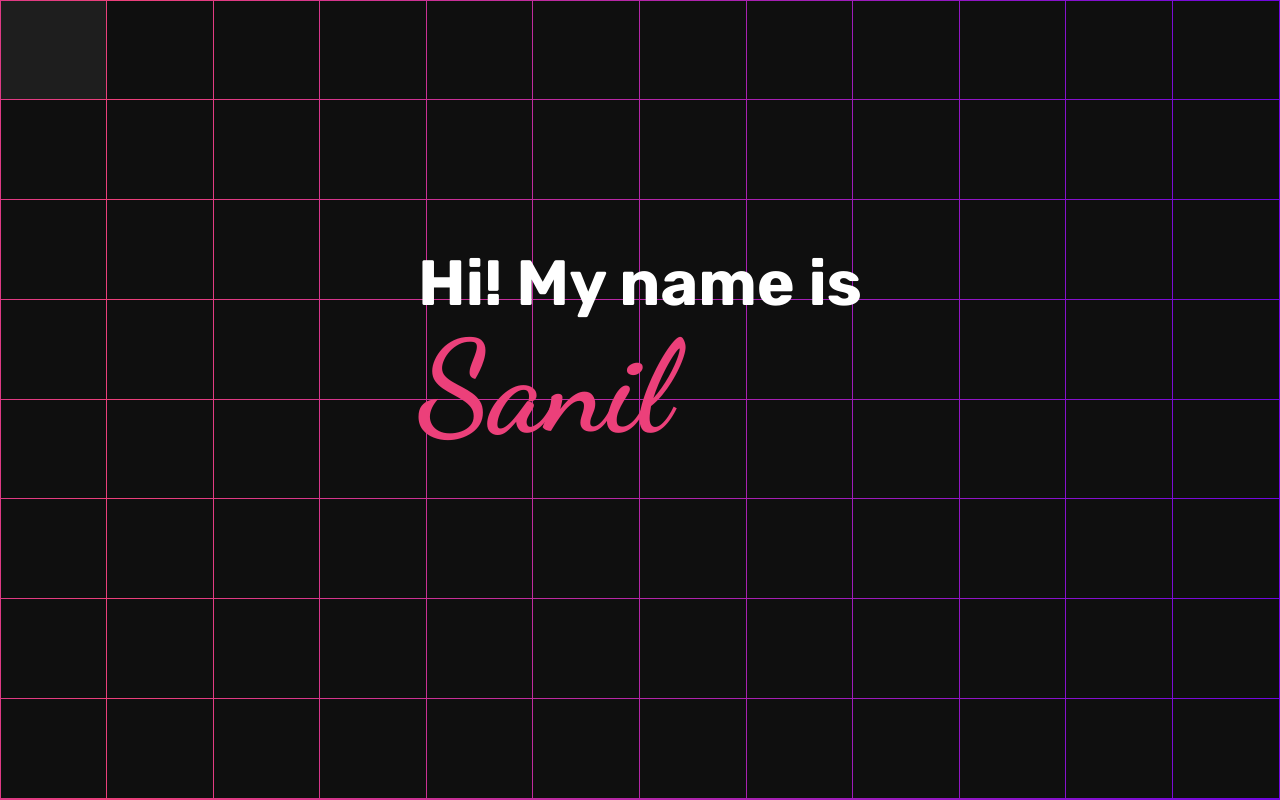
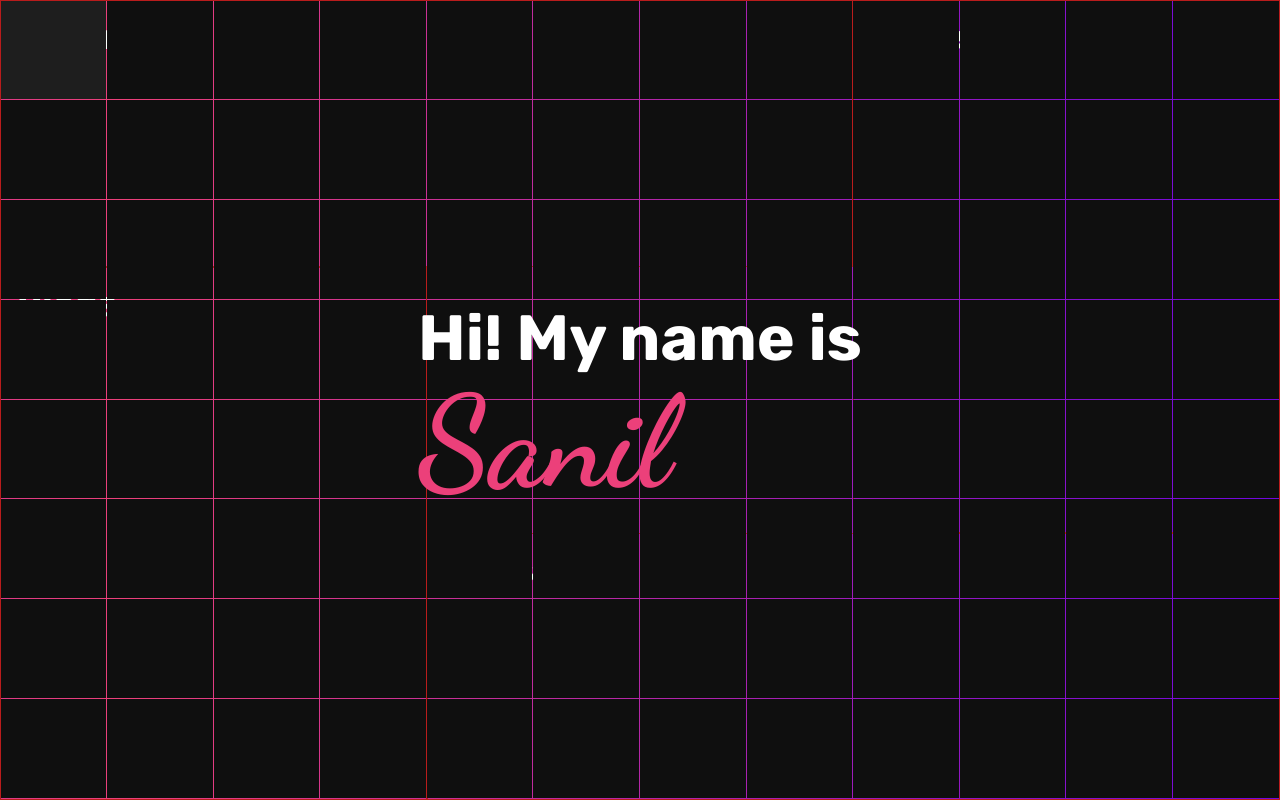
Before and after one commit to notSanil/Portfolio, a Next.js app: page / in a window 1280 px wide. Built offline with nearby package versions, Linux system fonts and the light colour scheme.

Commit message:
Added content after click

```diff
--- a/app/Components/GradientBackground.tsx
+++ b/app/Components/GradientBackground.tsx
@@ -10,7 +10,7 @@ export default function GradientBackground({ colors, children, enabled }: Gradie
     const gradientColors = colors.join(', ');
 
     const gradientStyle: React.CSSProperties = {
-        zIndex: -1,
+        zIndex: -2,
         background: `linear-gradient(90deg, ${gradientColors})`,
         backgroundSize: '200% 200%',
     };
--- a/app/Components/GridTile.tsx
+++ b/app/Components/GridTile.tsx
@@ -4,8 +4,6 @@ interface TileProps {
 
 
 function Tile({ callback }: TileProps) {
-    const marginSize: number = 0.7;
-
     return (
         <div
             style={{
--- /dev/null
+++ b/app/Components/NavTile.tsx
@@ -0,0 +1,25 @@
+import Link from "next/link";
+
+interface NavTileParams {
+    link: string,
+    colStart?: string,
+    colEnd?: string,
+    rowStart?: string,
+    rowEnd?: string,
+    children?: any
+}
+
+
+export default function NavTile({ link, colStart, colEnd, rowStart, rowEnd, children }: NavTileParams) {
+    return (
+        <div className={`relative ${colStart} ${colEnd} ${rowStart} ${rowEnd} border-solid border border-red-700 hover:bg-black`}>
+            <Link
+                href={link}
+            >
+                <h1 className="m-4 text-4xl text-white">
+                    {children}
+                </h1>
+            </Link>
+        </div>
+    );
+}
--- a/app/page.tsx
+++ b/app/page.tsx
@@ -3,6 +3,7 @@ import { Dancing_Script } from "next/font/google";
 import GradientBackground from "./Components/GradientBackground";
 import Grid from "./Components/Grid";
 import { useState } from "react";
+import NavTile from "./Components/NavTile";
 
 const dancingScript = Dancing_Script({ subsets: ["latin"], weight: '700' });
 
@@ -22,17 +23,52 @@ export default function Home() {
         colors={[primaryTextColor, secondaryTextColor, primaryTextColor]}
         enabled={enabled}
       >
-        <Grid
-          callback={tileClickCallback} />
+        <Grid callback={tileClickCallback} />
 
-        <h1 className={"absolute left-1/2 top-1/2 -translate-x-1/2 -translate-y-3/4 text-[5vw] transition-opacity duration-500 z-[3] text-white pointer-events-none " + (enabled ? "" : "opacity-0")}>
+        <h1 className={"absolute left-1/2 top-1/2 -translate-x-1/2 -translate-y-1/2 text-[5vw] transition-opacity duration-500 z-[3] text-white pointer-events-none " + (enabled ? "" : "opacity-0")}>
           Hi! My name is <br></br>
           <span className={`${dancingScript.className} text-[2em]/[0.9em] text-titleSecondary -translate-x-0`}> Sanil</span>
         </h1>
 
-        <h1 className={"absolute left-1/2 top-1/2 -translate-x-1/2 -translate-y-1/2 transition-opacity duration-500 text-white text-[10vmin] text-center " + (enabled ? "opacity-0" : "")}>
-          I like to code & make cool stuff
-        </h1>
+        <div className="absolute -z-[1] h-screen w-screen grid grid-cols-3 grid-rows-3 overflow-hidden">
+          <NavTile
+            link="/about"
+            colStart="col-start-1"
+            colEnd="col-end-3"
+            rowStart="row-start-1"
+            rowEnd="row-end-2">
+            About
+          </NavTile>
+
+          <NavTile
+            link="/projects"
+            colStart="col-start-3"
+            colEnd="col-end-4"
+            rowStart="row-start-1"
+            rowEnd="row-end-3">
+            Projects
+          </NavTile>
+
+          <NavTile
+            link="/blogs"
+            colStart="col-start-1"
+            colEnd="col-end-2"
+            rowStart="row-start-2"
+            rowEnd="row-end-4">
+            Blogs
+          </NavTile>
+
+          <NavTile
+            link="/contact"
+            colStart="col-start-2"
+            colEnd="col-end-4"
+            rowStart="row-start-3"
+            rowEnd="row-end-4"
+          >
+            Contact
+          </NavTile>
+        </div>
+
 
       </GradientBackground>
     </main>
```
